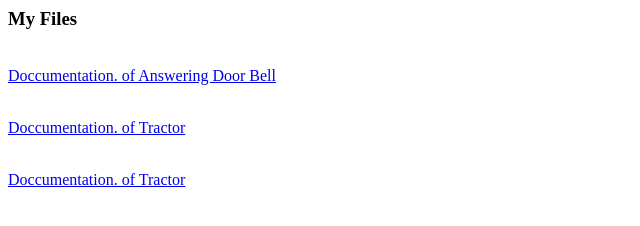
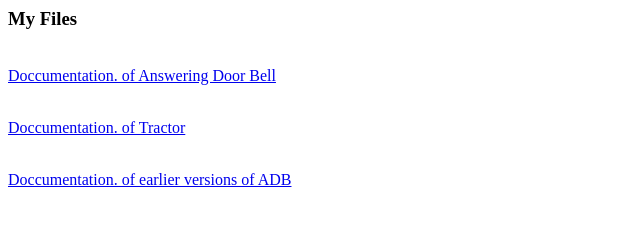
Before and after one commit to Aditya-Khemka/AdityaKhemka.github.io, a plain HTML site: page index.html in a window 1280 px wide. Shown: the whole page, without its empty margins (0-640 px from the left). Drawn offline with Linux system fonts and the light colour scheme.

Commit message:
Update index.html

```diff
--- a/index.html
+++ b/index.html
@@ -7,5 +7,5 @@
     <a href="Parts">Doccumentation. of Tractor</a>
     <p>
       <br>
-<a href="Parts">Doccumentation. of Tractor</a>
+<a href="Answering Door Bell earlier release">Doccumentation. of earlier versions of ADB</a>
     <p>
```
